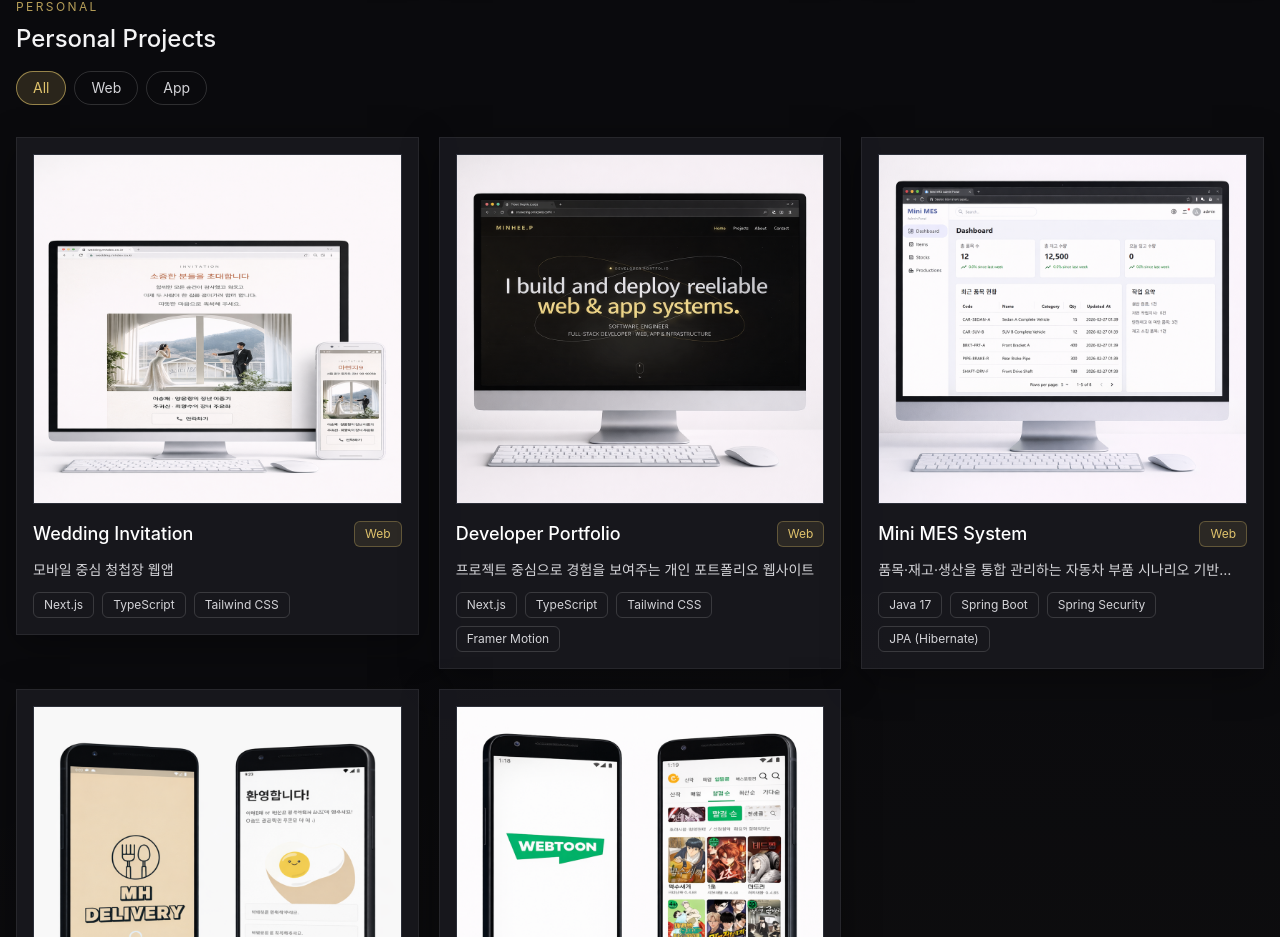
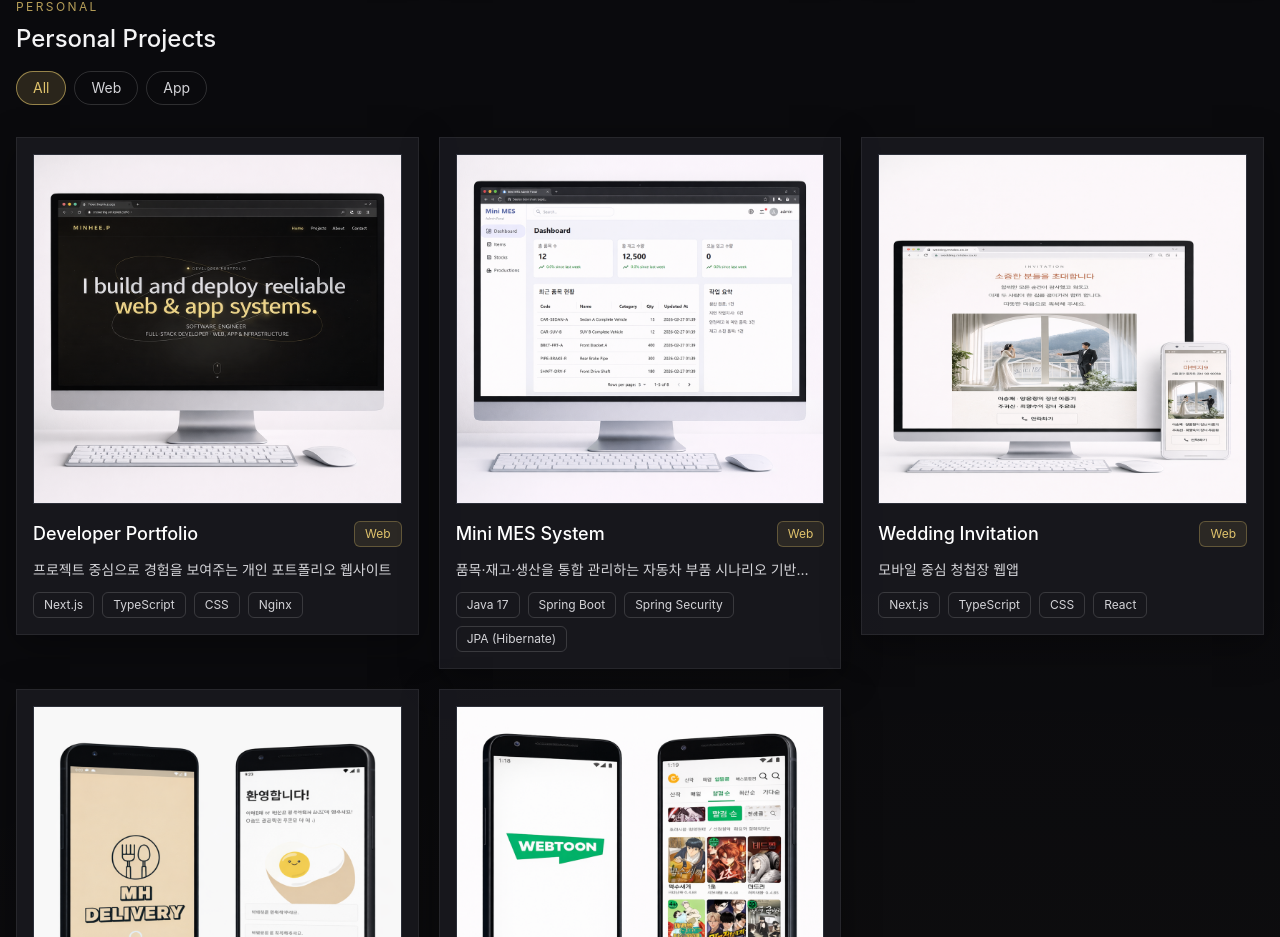
Before and after one commit to park097/portfolio, a Next.js app: page / in a window 1280 px wide. Shown: the part 2918-3855 px from the top of the page. Built offline with nearby package versions, Linux system fonts and the light colour scheme.

Commit message:
프로젝트 설명 , 기술 스택 정fl

```diff
--- a/data/projects.ts
+++ b/data/projects.ts
@@ -156,25 +156,6 @@ export const projects: Project[] = [
   githubUrl: "https://www.notion.so/Full-Stack-Developer-Portfolio-23ad112469dd80d8b1c0cba116759e6b?p=23ad112469dd81d6ba63de182929eb00&pm=c",
   demoUrl: ""
 },
-  {
-    slug: "wedding",
-    title: "Wedding Invitation",
-    description: "모바일 중심 청첩장 웹앱",
-    longDescription:
-      "모바일 사용성을 중심으로 일정/장소/갤러리/방명록 등 필요한 기능을 구성한 청첩장 웹앱 프로젝트입니다.",
-    majorFeatures: [
-      "일정/장소/계좌/연락 등 핵심 정보 섹션화",
-      "갤러리 및 방명록 인터랙션 구성",
-      "모바일 화면 비율 최적화 및 성능 고려한 이미지 구성",
-    ],
-    stack: ["Next.js", "TypeScript", "Tailwind CSS"],
-    category: "web",
-    type: "Personal",
-    imageHeight: 250,
-    thumbnail: "/projects/weddingMain.png",
-    githubUrl: "https://github.com/weddingMain.png",
-    demoUrl: "https://wedding.mhdev.co.kr",
-  },
    {
     slug: "portfolio",
     title: "Developer Portfolio",
@@ -184,9 +165,9 @@ export const projects: Project[] = [
     majorFeatures: [
       "프로젝트 카드 필터링, 상세 페이지 라우팅, 썸네일 구성 등 포트폴리오 핵심 기능 구현",
       "Hero 인터랙션, 스크롤 유도, 섹션 전환 애니메이션 등 사용자 경험 중심 UI 구성",
-      "온프레미스 서버 구축 후 Nginx 리버스 프록시와 도메인 연결로 외부 접근 가능한 형태로 배포",
+      "Ubuntu 기반 서버 환경을 구축하고, AWS EC2에 배포한 뒤 GitHub Actions를 활용해 CI/CD 자동화까지 구성",
     ],
-    stack: ["Next.js", "TypeScript", "Tailwind CSS", "Framer Motion", "Nginx"],
+    stack: ["Next.js", "TypeScript", "CSS","Nginx","Ubuntu","AWS EC2","CI/CD"],
     category: "web",
     type: "Personal",
     imageHeight: 250,
@@ -201,18 +182,39 @@ export const projects: Project[] = [
   longDescription:
     "Spring Boot와 React(TypeScript)로 인증/권한, 품목 마스터, 재고 입출고, 생산지시 관리 기능을 end-to-end로 구현했습니다. 생산 완료 시 재고 자동 반영 로직을 적용해 도메인 간 데이터 흐름을 연결했고, 온프레미스 Ubuntu 서버에 Nginx 리버스 프록시 구성으로 실제 운영 형태까지 배포했습니다.",
   majorFeatures: [
-    "JWT 인증과 ADMIN/USER 권한 분리, Protected Route 기반 접근 제어로 업무 화면 보안 구성",
     "품목 CRUD + 안전재고 관리, 재고 입출고/현재고/이력 조회 및 LOT 메모 기반 추적 기능 구현",
     "생산지시 생성/진행/완료 처리와 완료 시 재고 IN 자동 반영, 대시보드 KPI·D-Day·재고리스크 시각화 제공",
+    "Docker 기반 컨테이너 배포와 AWS EC2 운영 환경을 구성하고, GitHub Actions를 활용해 CI/CD 자동화 구현",
+
+
   ],
-  stack: ["Java 17","Spring Boot","Spring Security","JPA (Hibernate)","MySQL","React","TypeScript", "Vite","MUI","Nginx", "Ubuntu", ],
+  stack: ["Java 17","Spring Boot","Spring Security","JPA (Hibernate)","MySQL","React","TypeScript", "Vite","Nginx","Ubuntu","AWS EC2","CI/CD","Docker"],
   category: "web",
   type: "Personal",
   imageHeight: 250,
   thumbnail: "/projects/mesMain.png",
   githubUrl: "https://www.notion.so/Full-Stack-Developer-Portfolio-23ad112469dd80d8b1c0cba116759e6b?p=310d112469dd8061abecd6b840d1148b&pm=c",
   demoUrl: "https://mes.mhdev.co.kr",
-}
+},
+{
+  slug: "wedding",
+  title: "Wedding Invitation",
+  description: "모바일 중심 청첩장 웹앱",
+  longDescription:
+    "모바일 사용성을 중심으로 일정/장소/갤러리/방명록 등 필요한 기능을 구성한 청첩장 웹앱 프로젝트입니다.",
+  majorFeatures: [
+    "갤러리 및 방명록 인터랙션 구성",
+    "모바일 화면 비율 최적화 및 성능 고려한 이미지 구성",
+    "Ubuntu 기반 서버 환경을 구축하고, AWS EC2에 배포한 뒤 GitHub Actions를 활용해 CI/CD 자동화까지 구성",
+  ],
+  stack: ["Next.js", "TypeScript", "CSS","React","Nginx","Ubuntu","AWS EC2","CI/CD"],
+  category: "web",
+  type: "Personal",
+  imageHeight: 250,
+  thumbnail: "/projects/weddingMain.png",
+  githubUrl: "https://github.com/weddingMain.png",
+  demoUrl: "https://wedding.mhdev.co.kr",
+},
 ];
 
 export const projectFilters: Array<"All" | ProjectCategory> = ["All", "web", "app"];
```
